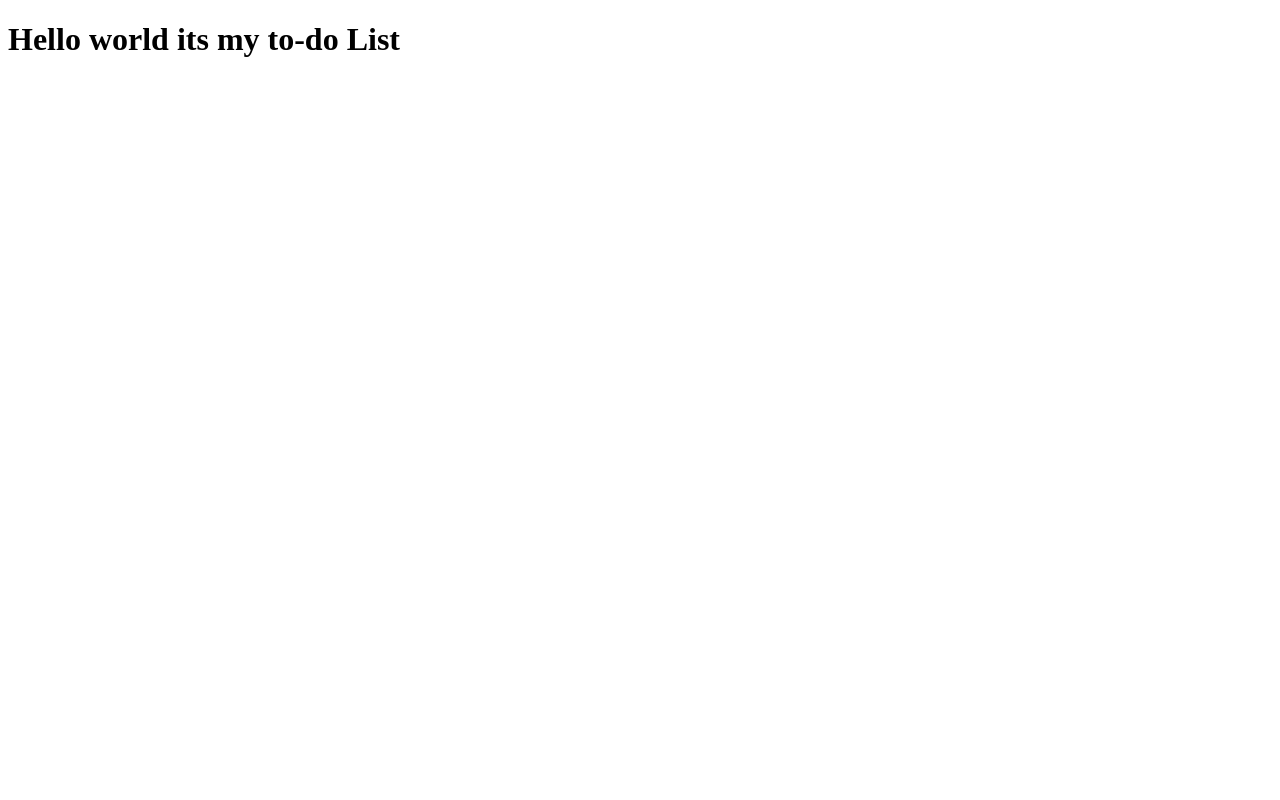
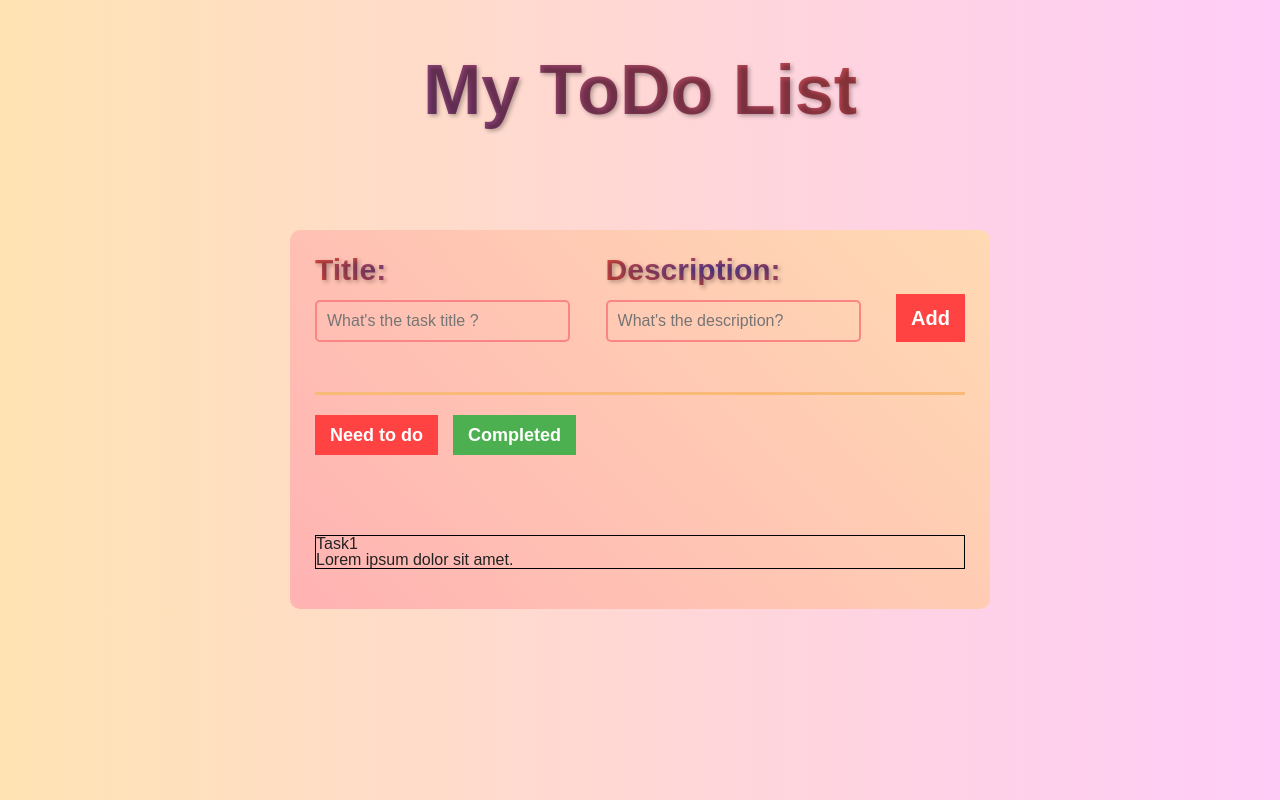
Before and after one commit to Aduenko-Vladislav/React-Todo_list, a React (Vite) app: page / in a window 1280 px wide. Built offline with nearby package versions, Linux system fonts and the light colour scheme.

Commit message:
add componenets and styles

```diff
--- a/src/App.jsx
+++ b/src/App.jsx
@@ -1,10 +1,20 @@
 import React from "react";
+import styled from "styled-components";
+import Title from "./components/Title/Title.jsx";
+import Todo from "./components/Todo/Todo.jsx";
+
+const StyledApp = styled.div`
+  margin: 55px auto 0;
+  max-width: 1170px;
+  width: 100%;
+`;
 
 function App() {
   return (
-    <div>
-      <h1>Hello world its my to-do List</h1>
-    </div>
+    <StyledApp>
+      <Title titleText="My ToDo List"></Title>
+      <Todo/>
+    </StyledApp>
   );
 }
 
--- /dev/null
+++ b/src/components/Title/Title.jsx
@@ -0,0 +1,13 @@
+import React from "react";
+
+import { StyledTitle, Wrapper } from "./styles";
+
+function Title(props) {
+  return (
+    <Wrapper>
+      <StyledTitle>{props.titleText}</StyledTitle>
+    </Wrapper>
+  );
+}
+
+export default Title;
--- /dev/null
+++ b/src/components/Title/styles.jsx
@@ -0,0 +1,20 @@
+import styled from "styled-components";
+
+const Wrapper = styled.div`
+  padding: 0 15px;
+  margin-bottom: 100px;
+`;
+
+const StyledTitle = styled.h1`
+  min-height: 75px;
+  text-align: center;
+
+  font-size: 70px;
+  font-weight: 600;
+  background-image: linear-gradient(45deg, #553c9a, #ee4b2b);
+  text-shadow: 2px 2px 4px rgba(0, 0, 0, 0.3);
+  color: transparent;
+  background-clip: text;
+  -webkit-background-clip: text;
+`;
+export { StyledTitle, Wrapper };
--- /dev/null
+++ b/src/components/Todo/Todo.jsx
@@ -0,0 +1,54 @@
+import React from "react";
+
+import {
+  ToDoWrapper,
+  ToDoInput,
+  InputItem,
+  Label,
+  Input,
+  AddButton,
+  ToDoArea,
+  ToDoButton,
+  CompleteButton,
+  ToDoList,
+  Item,
+  ItemTitle,
+  ItemDescription,
+} from "./styles";
+
+function Todo() {
+  return (
+    <ToDoWrapper>
+      <ToDoInput>
+        <InputItem>
+          <Label>Title:</Label>
+          <Input type="text" placeholder="What's the task title ?" />
+        </InputItem>
+
+        <InputItem>
+          <Label>Description:</Label>
+          <Input type="text" placeholder="What's the description?" />
+        </InputItem>
+
+        <InputItem>
+          <AddButton type="button">Add</AddButton>
+        </InputItem>
+      </ToDoInput>
+
+      <ToDoArea>
+        <ToDoButton>Need to do</ToDoButton>
+        <CompleteButton>Completed</CompleteButton>
+      </ToDoArea>
+
+      <ToDoList>
+        <Item>
+          <ItemTitle>Task1</ItemTitle>
+          <ItemDescription>Lorem ipsum dolor sit amet.</ItemDescription>
+        </Item>
+
+      </ToDoList>
+    </ToDoWrapper>
+  );
+}
+
+export default Todo;
--- /dev/null
+++ b/src/components/Todo/styles.jsx
@@ -0,0 +1,145 @@
+import styled from "styled-components";
+
+const ToDoWrapper = styled.div`
+  max-width: 700px;
+  width: 100%;
+  margin: 0 auto;
+  padding: 25px;
+  background: linear-gradient(45deg, #ffb3b3, #ffdab3);
+  border-radius: 10px;
+`;
+
+const ToDoInput = styled.div`
+  display: flex;
+  justify-content: space-between;
+  align-content: center;
+  gap: 25px;
+  padding-bottom: 50px;
+  border-bottom: 3px solid #f9ba77;
+  margin-bottom: 20px;
+`;
+
+const InputItem = styled.div`
+  display: flex;
+  flex-direction: column;
+  align-self: end;
+`;
+
+const Label = styled.label`
+  margin-bottom: 15px;
+  font-size: 30px;
+  font-weight: 600;
+  background-image: radial-gradient(ellipse, #553c9a, #ee4b2b);
+  text-shadow: 2px 2px 4px rgba(0, 0, 0, 0.3);
+  color: transparent;
+  background-clip: text;
+  -webkit-background-clip: text;
+`;
+
+const Input = styled.input`
+  width: 100%;
+  padding: 10px;
+  border: 2px solid #fa8585;
+  border-radius: 5px;
+  font-size: 16px;
+`;
+
+const AddButton = styled.button`
+  display: flex;
+  justify-content: center;
+  align-items: end;
+  padding: 10px 15px;
+
+  color: #ffffff;
+  background-color: #ff4343;
+
+  font-weight: 600;
+  font-size: 20px;
+  line-height: 28px;
+  transition: 0.3s linear;
+
+  &:hover {
+    background-color: #e71414;
+  }
+  &:active {
+    background-color: #ff4343;
+    box-shadow: 4px 4px 30px #ff4343;
+  }
+`;
+
+const ToDoArea = styled.div`
+  display: flex;
+  gap: 15px;
+  margin-bottom: 80px;
+`;
+
+const ToDoButton = styled.button`
+  display: flex;
+  justify-content: center;
+  padding: 10px 15px;
+
+  color: #ffffff;
+  background-color: #ff4343;
+
+  font-weight: 600;
+  font-size: 18px;
+  line-height: 20px;
+  transition: 0.3s linear;
+
+  &:hover {
+    background-color: #e71414;
+  }
+  &:active {
+    background-color: #ff4343;
+    box-shadow: 4px 4px 30px #ff4343;
+  }
+`;
+
+const CompleteButton = styled.button`
+  display: flex;
+  justify-content: center;
+  padding: 10px 15px;
+
+  color: #ffffff;
+  background-color: #4caf50;
+  font-weight: 600;
+  font-size: 18px;
+  line-height: 20px;
+  transition: 0.3s linear;
+
+  &:hover {
+    background-color: #2ca832;
+  }
+
+  &:active {
+    background-color: #050f05;
+    box-shadow: 4px 4px 30px #4caf50;
+  }
+`;
+
+const ToDoList = styled.div`
+  display: flex;
+  flex-direction: column;
+  margin-bottom: 15px;
+  border: 1px solid black;
+`;
+const Item = styled.div``;
+
+const ItemTitle = styled.h3``;
+const ItemDescription = styled.p``;
+
+export {
+  ToDoWrapper,
+  ToDoInput,
+  InputItem,
+  Label,
+  Input,
+  AddButton,
+  ToDoArea,
+  ToDoButton,
+  CompleteButton,
+  ToDoList,
+  Item,
+  ItemTitle,
+  ItemDescription,
+};
--- a/src/main.jsx
+++ b/src/main.jsx
@@ -1,10 +1,11 @@
-import React from 'react'
-import ReactDOM from 'react-dom/client'
-import App from './App.jsx'
+import React from "react";
+import ReactDOM from "react-dom/client";
+import App from "./App.jsx";
+import GlobalStyles from "./ui/GlobalStyles";
 
-
-ReactDOM.createRoot(document.getElementById('root')).render(
+ReactDOM.createRoot(document.getElementById("root")).render(
   <React.StrictMode>
+    <GlobalStyles />
     <App />
-  </React.StrictMode>,
-)
+  </React.StrictMode>
+);
```
